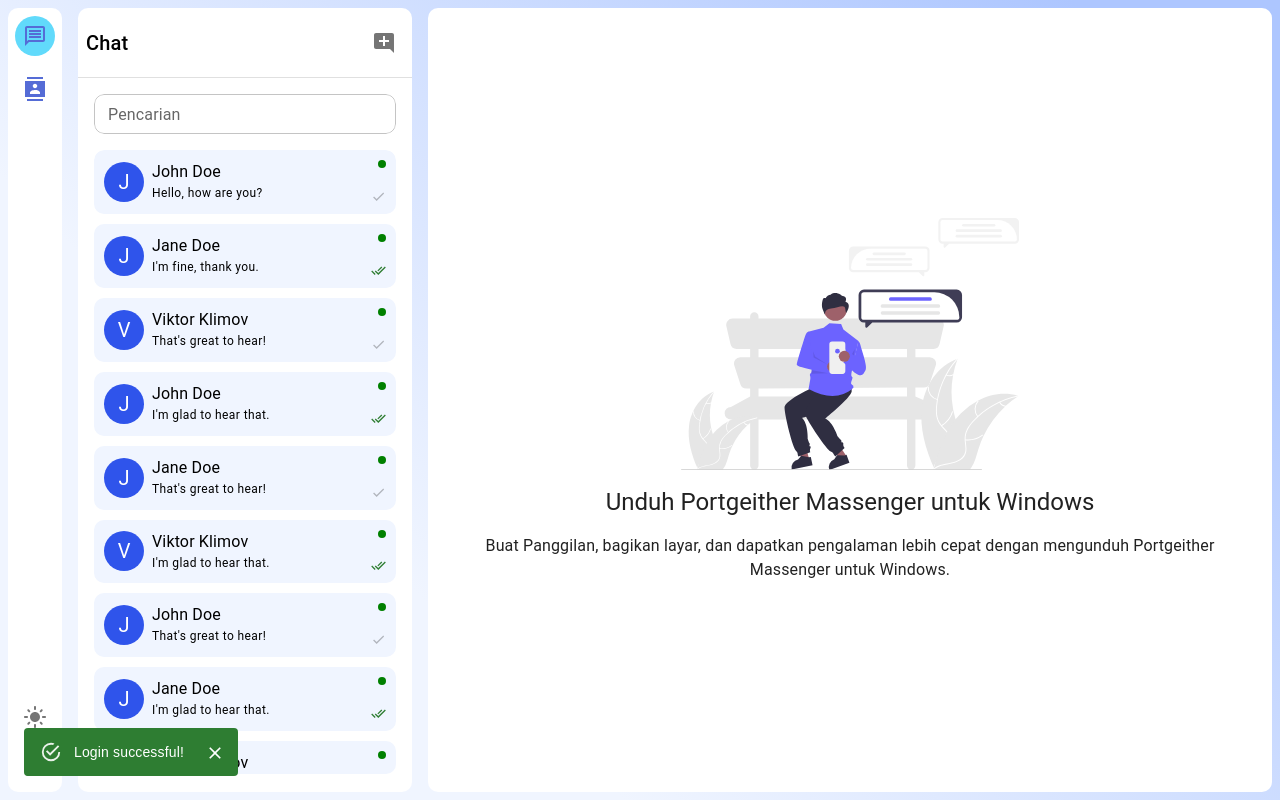
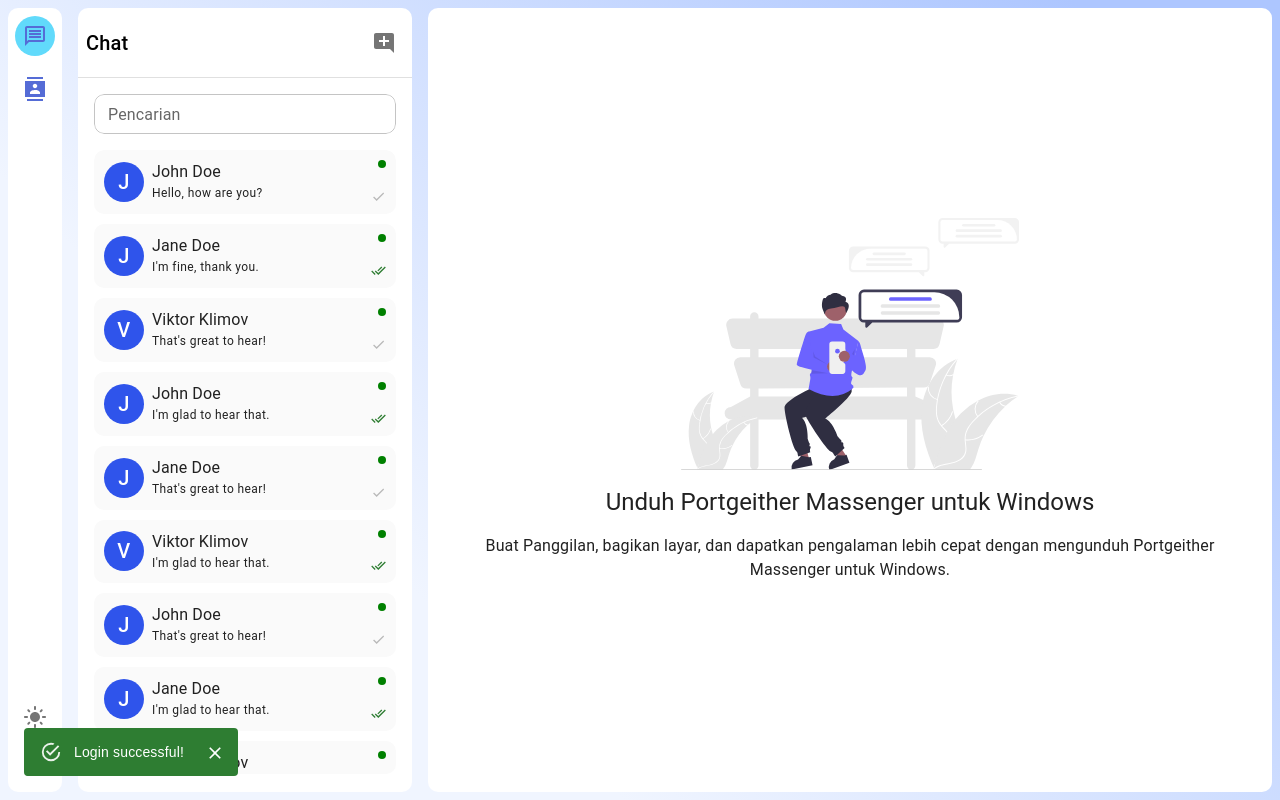
Before and after one commit to ahmadfaqih796/chat-react-ui, a React (Create React App) app: page /authentication/login in a window 1280 px wide. Both pictures are taken after typing "name@example.com", "Sample123" into the empty fields and a click on the button "SIGN IN". Built offline with nearby package versions, Linux system fonts and the light colour scheme.

Commit message:
chat list dark mode

```diff
--- a/src/pages/chat/components/ChatList.jsx
+++ b/src/pages/chat/components/ChatList.jsx
@@ -1,6 +1,6 @@
 import CheckIcon from "@mui/icons-material/Check";
 import DoneAllIcon from "@mui/icons-material/DoneAll";
-import { Avatar, Box, TextField, Typography } from "@mui/material";
+import { Avatar, Box, Button, TextField, Typography } from "@mui/material";
 import PropTypes from "prop-types";
 import React from "react";
 import { useOutletContext } from "react-router-dom";
@@ -59,9 +59,9 @@
         }}
       >
         {filterData.map((item) => (
-          <button
+          <Button
             key={item.id}
-            style={{
+            sx={(theme) => ({
               display: "flex",
               alignItems: "center",
               justifyContent: "space-between",
@@ -69,10 +69,16 @@
               padding: "10px",
               width: "100%",
               border: "none",
-              backgroundColor: user?.id === item.id ? "#adc6ff" : "#f0f5ff",
+              transition: theme.palette.transition,
+              backgroundColor:
+                user?.id === item.id
+                  ? theme.palette.primary.main
+                  : theme.palette.background.container,
+              textTransform: "none",
+              color: theme.palette.text.primary,
               cursor: "pointer",
               borderRadius: "10px",
-            }}
+            })}
             onClick={() => handleOpen(item)}
           >
             <Box sx={{ display: "flex", alignItems: "center" }}>
@@ -82,6 +88,7 @@
                   width: "40px",
                   height: "40px",
                   mr: 1,
+                  color: "#fff",
                 }}
                 aria-label="recipe"
               >
@@ -122,7 +129,7 @@
                 <CheckIcon sx={{ fontSize: "15px" }} color="disabled" />
               )}
             </Box>
-          </button>
+          </Button>
         ))}
       </Box>
     </Box>
--- a/src/pages/chat/index.jsx
+++ b/src/pages/chat/index.jsx
@@ -7,14 +7,15 @@
 const ChatApp = () => {
   return (
     <Box
-      sx={{
+      sx={(theme) => ({
         height: "100%",
         display: "flex",
         flexDirection: "column",
         // justifyContent: "space-between",
-        backgroundColor: "#fff",
+        backgroundColor: theme.palette.background.paper,
+        transition: theme.palette.transition,
         borderRadius: "10px",
-      }}
+      })}
     >
       <PageHeader
         title="Chat"
```
